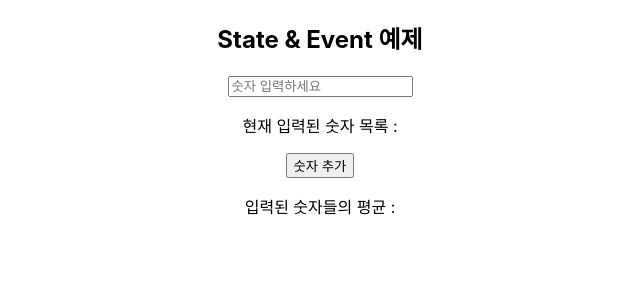
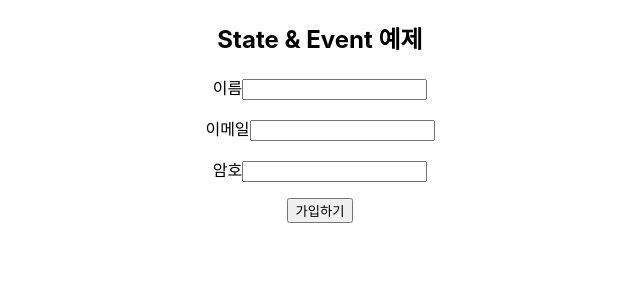
Before and after one commit to nam2626/KH_3DAY, a React (Create React App) app in the folder react/event-state/: page / in a window 1280 px wide. Shown: the top 300 px of the page, without its empty margins (320-960 px from the left). Built offline with nearby package versions, Linux system fonts and the light colour scheme.

Commit message:
이벤트 처리 및 이벤트 객체

```diff
--- a/react/event-state/src/App.js
+++ b/react/event-state/src/App.js
@@ -3,6 +3,7 @@ import './App.css';
 import Counter from './components/Counter';
 import TimeView from './components/TimeView';
 import NumberList from './components/NumberList';
+import RegisterComponent from './components/RegisterComponent';
 
 function App() {
   console.log('App 렌더링');
@@ -11,8 +12,9 @@ function App() {
       <h2>State & Event 예제</h2>
       {/* <Counter />
       <hr></hr>
-      <TimeView /> */}
-      <NumberList />
+      <TimeView />
+      <NumberList />*/}
+      <RegisterComponent />
     </div>
   );
 }
--- /dev/null
+++ b/react/event-state/src/components/RegisterComponent.jsx
@@ -0,0 +1,42 @@
+import { useState } from 'react';
+
+export default () => {
+  const [name, setName] = useState('');
+  const [passwd, setPasswd] = useState('');
+  const [email, setEmail] = useState('');
+
+  const changeName = (e) => {
+    console.log(e);
+    setName(e.target.value);
+  };
+  const changeEmail = (e) => {
+    setEmail(e.target.value);
+  };
+  const changePasswd = (e) => {
+    setPasswd(e.target.value);
+  };
+
+  const handleSubmit = (e) => {
+    alert(`${name} / ${email} / ${passwd}`);
+    e.preventDefault();
+  };
+  return (
+    <form onSubmit={handleSubmit}>
+      <p>
+        <label htmlFor="name">이름</label>
+        <input type="text" id="name" onChange={changeName} />
+      </p>
+      <p>
+        <label htmlFor="email">이메일</label>
+        <input type="email" id="email" onChange={changeEmail} />
+      </p>
+      <p>
+        <label htmlFor="pwd">암호</label>
+        <input type="password" id="pwd" onChange={changePasswd} />
+      </p>
+      <p>
+        <button>가입하기</button>
+      </p>
+    </form>
+  );
+};
```
